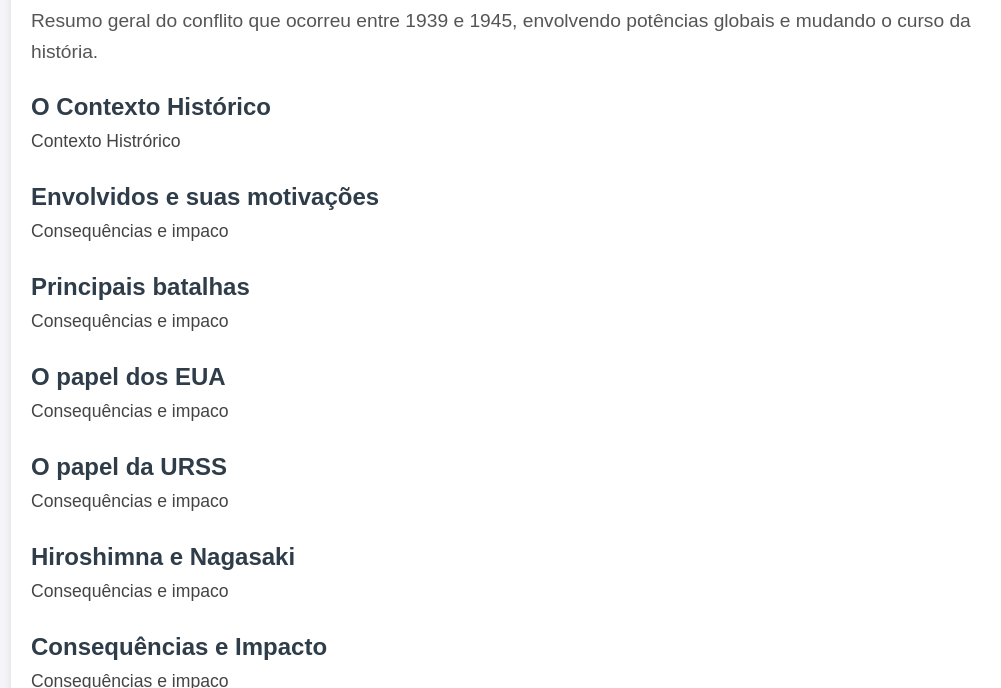
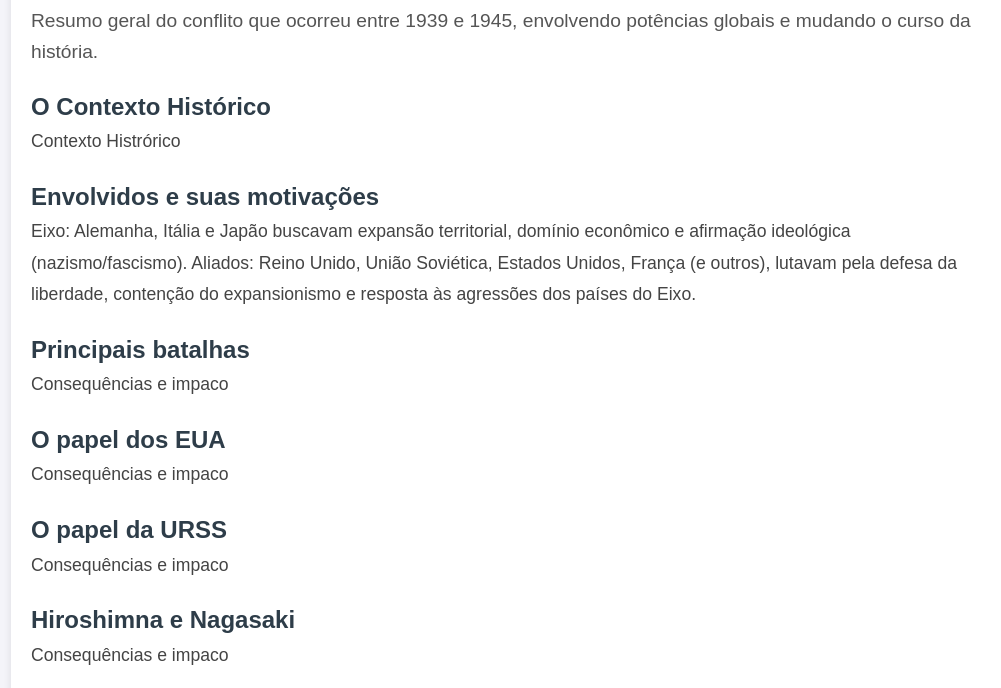
Before and after one commit to GabrielYukio1/Gerencia-de-Configuracao, a plain HTML site: page index1.html in a window 1280 px wide. Shown: the part 105-793 px from the top of the page, without its empty margins (129-1130 px from the left). Drawn offline with Linux system fonts and the light colour scheme.

Commit message:
atualizando os envolvidos da segunda guerra mundial

```diff
--- a/index1.html
+++ b/index1.html
@@ -23,7 +23,8 @@
 
       <h2>Envolvidos e suas motivações</h2>
       <p class="content">
-        Consequências e impaco
+        Eixo: Alemanha, Itália e Japão buscavam expansão territorial, domínio econômico e afirmação ideológica (nazismo/fascismo).
+Aliados: Reino Unido, União Soviética, Estados Unidos, França (e outros), lutavam pela defesa da liberdade, contenção do expansionismo e resposta às agressões dos países do Eixo.
       </p>
 
       <h2>Principais batalhas</h2>
```
